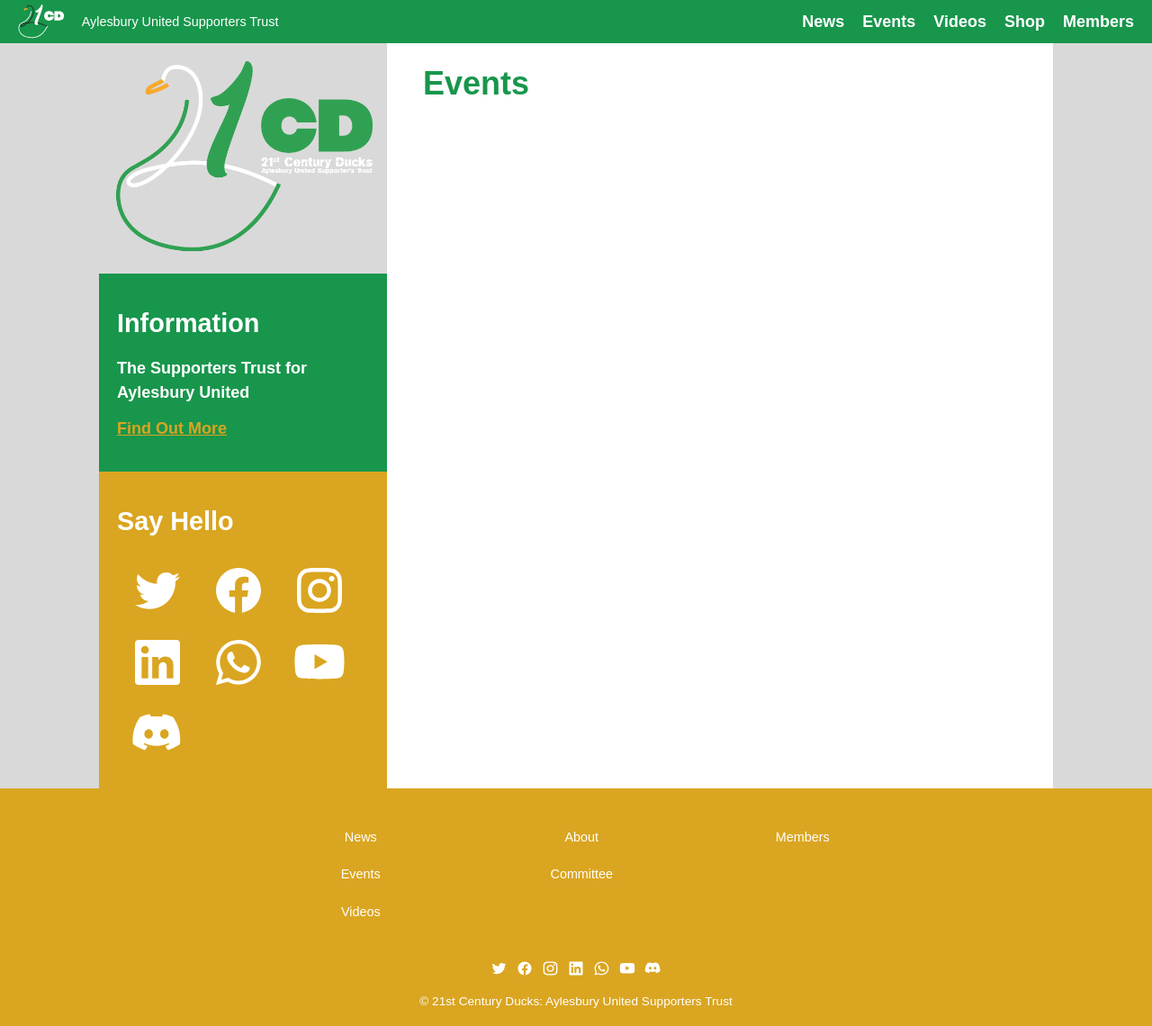
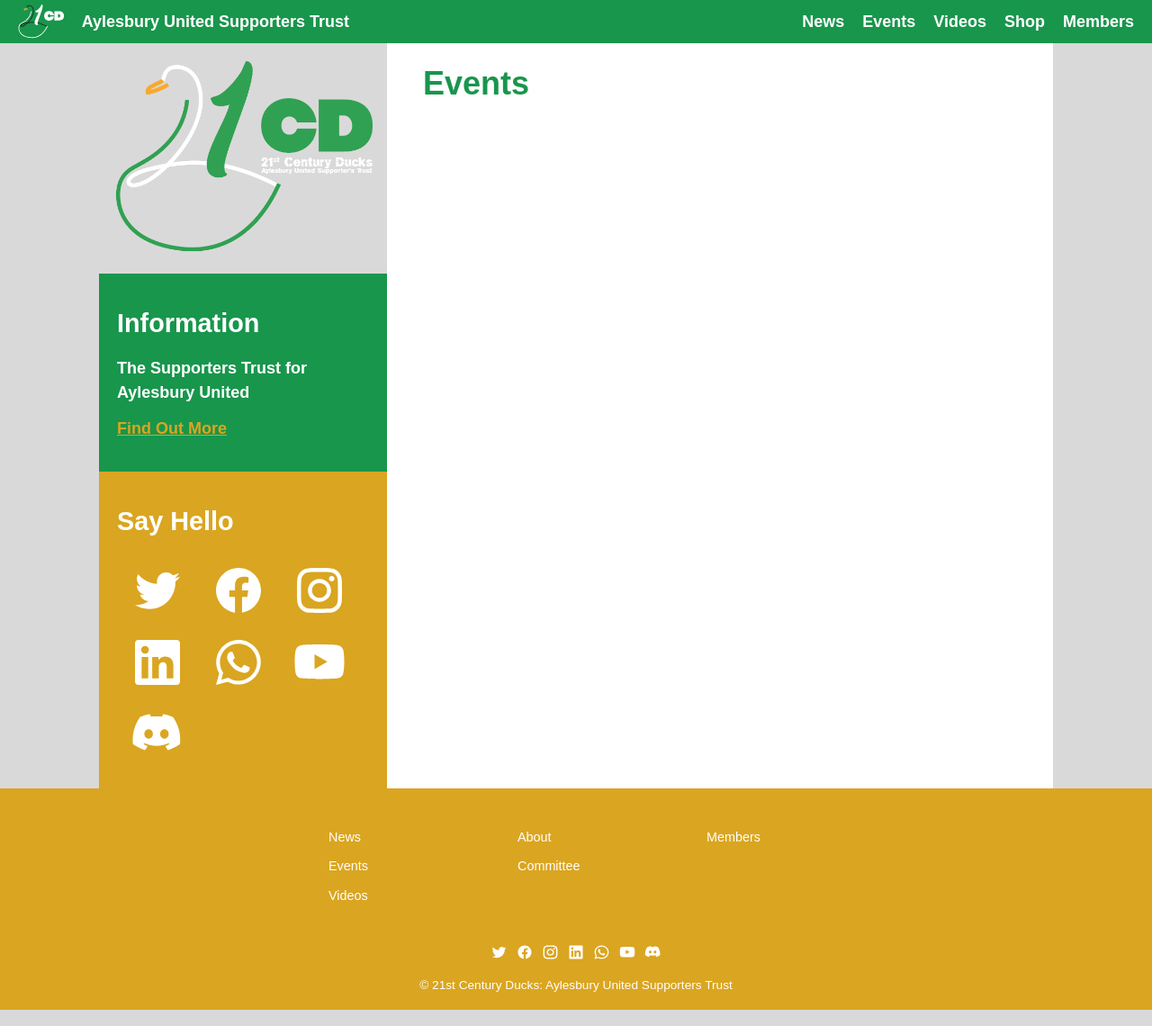
Before and after one commit to RobDWaller/21ducks.github.io, a Jekyll site: the page built from events.html, in a window 1280 px wide and 1140 px high. Shown: the whole window at 90% size. Built offline with Jekyll 4.4.1, drawn with Linux system fonts in a browser that asks for light colours.

Commit message:
Fixed header text styling and footer sitemap alignment.

```diff
--- a/_sass/layout.scss
+++ b/_sass/layout.scss
@@ -16,6 +16,8 @@
         float:left;
         line-height: 38px;
         text-decoration: none;
+        font-weight: bold;
+        font-size: 1.25em;
 
         img {
             height: 38px;
@@ -257,18 +259,23 @@
     .sitemap {
         display: flex;
         flex-direction: row;
-        width: 60%;
+        width: 630px;
+        padding: 0px 5px;
         margin: 0px auto;
 
         div {
             display: block;
             box-sizing: border-box;
-            width: 33%;
+            width: 210px;
             padding: 20px;
+            margin: 0px inherit;
 
             ul {
                 li {
                     list-style: none;
+                    text-align: left;
+                    margin-top: 0.25em;
+                    margin-bottom: 0em;
 
                     a {
                         text-decoration: none;
```
